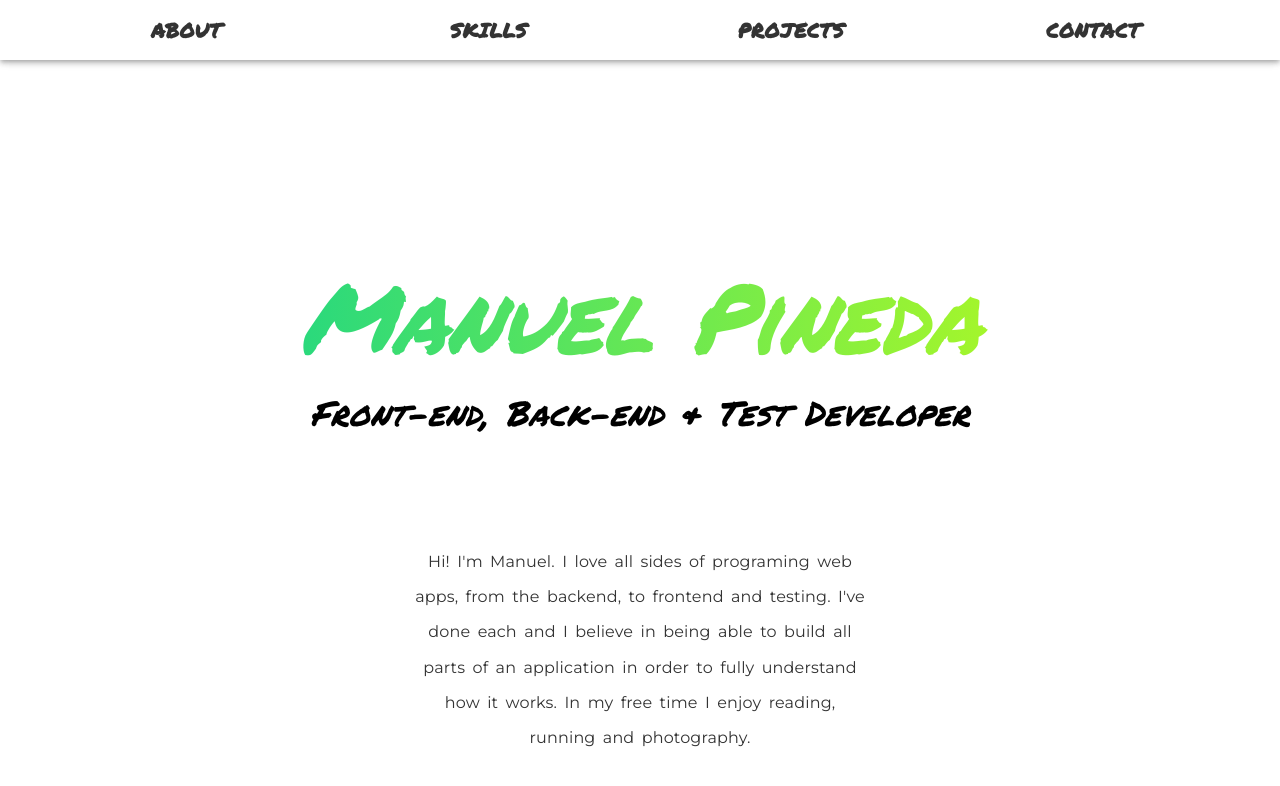
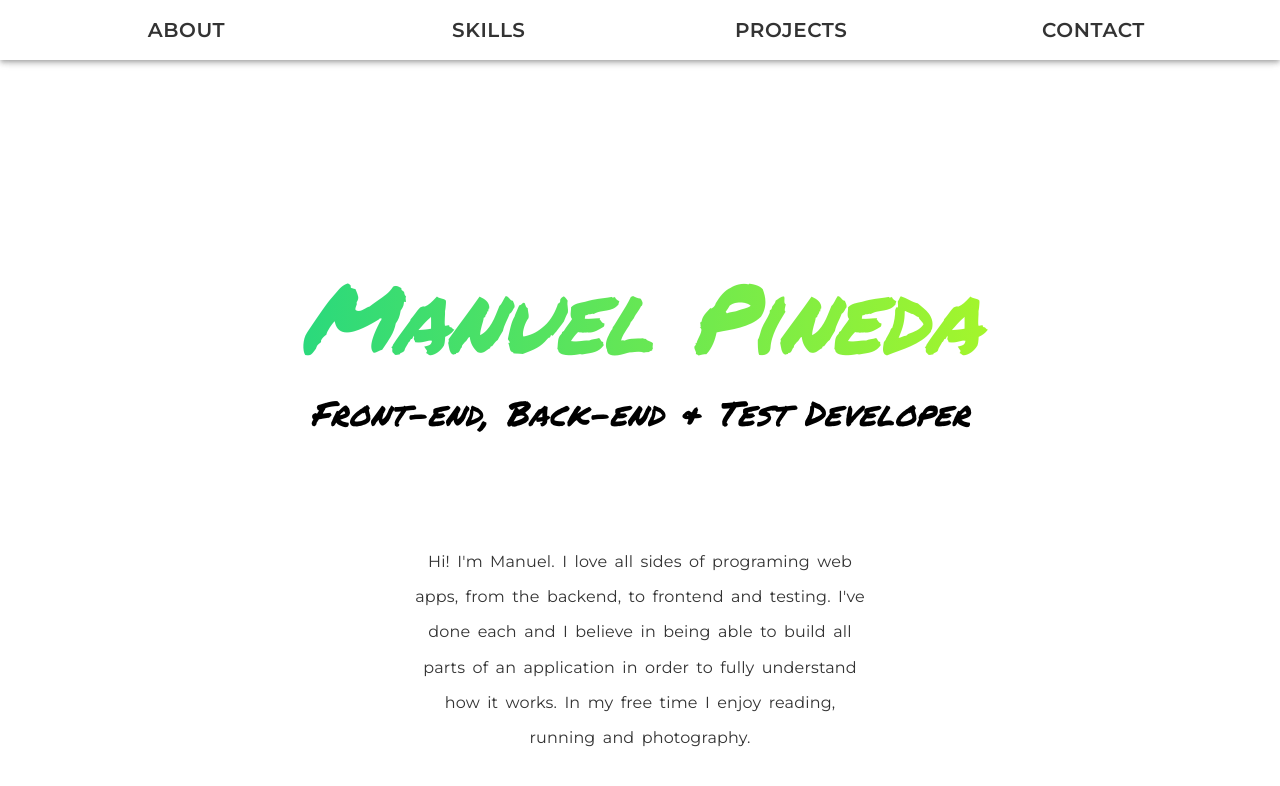
Before and after one commit to manuel12/personal-portfolio-page, a React (Create React App) app in the folder react-portfolio/: page / in a window 1280 px wide. Shown: the top 786 px of the page. Built offline with nearby package versions, Linux system fonts and the light colour scheme.

Commit message:
Changed navbar font to montserrat.

```diff
--- a/react-portfolio/src/components/Navbar/styles.css
+++ b/react-portfolio/src/components/Navbar/styles.css
@@ -47,7 +47,7 @@
   height: 40px;
   font-size: 20px !important;
   font-weight: bold !important;
-  font-family: var(--main-font) !important;
+  font-family: Montserrat, sans-serif !important;
   color: var(--font-color) !important;
   transition: all 0.25s ease-in-out !important;
 }
```
